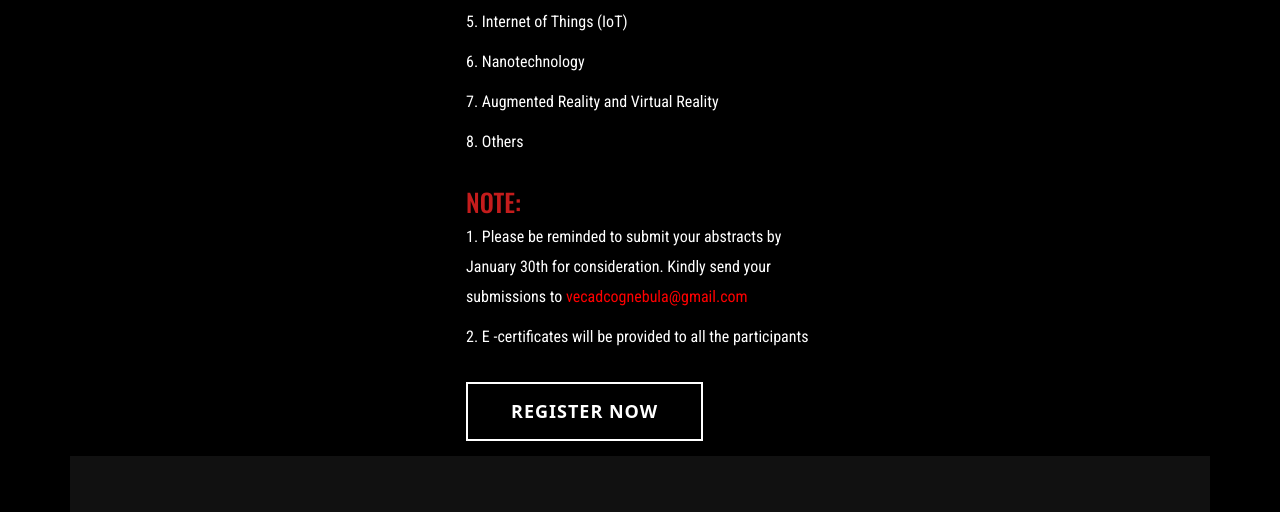
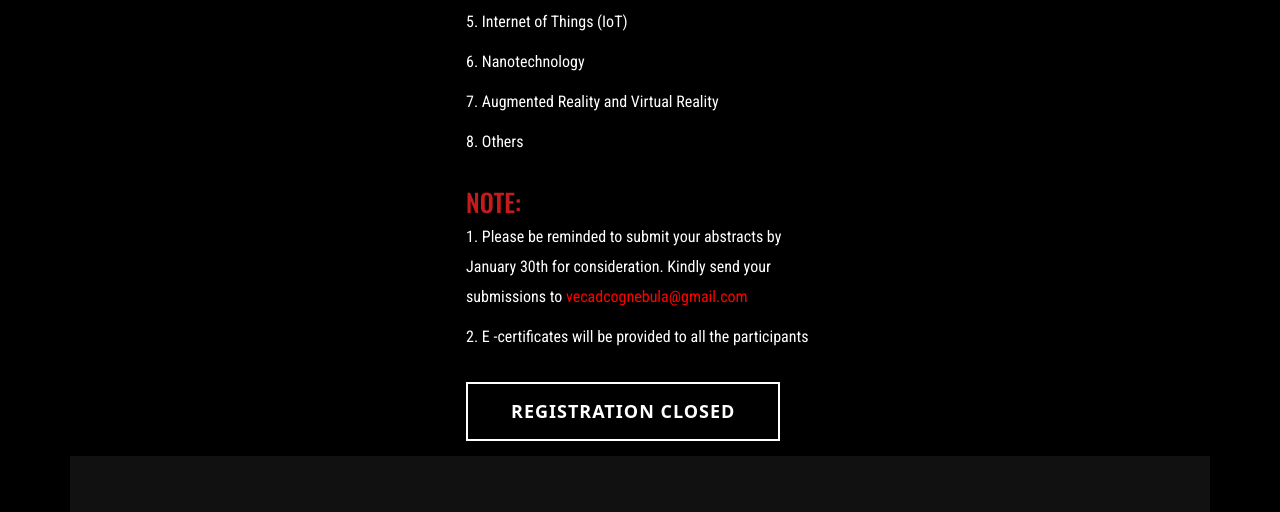
Before and after one commit to Fyzil2003/Cognebula, a plain HTML site: page paper.html in a window 1280 px wide. Shown: the part 1730-2242 px from the top of the page. Drawn offline with nearby package versions, Linux system fonts and the light colour scheme.

Commit message:
changed content

```diff
--- a/paper.html
+++ b/paper.html
@@ -179,7 +179,7 @@
 
 
 
-                <a href="https://forms.gle/YrPUQxH5Yvgcccjx5" class=" border-btn hero-btn hvr-buzz-out" data-animation="fadeInLeft" data-delay="0.3s" style="text-decoration: none; color: white;">REGISTER NOW</a>
+                <a href="" class=" border-btn hero-btn hvr-buzz-out" data-animation="fadeInLeft" data-delay="0.3s" style="text-decoration: none; color: white;">REGISTRATION CLOSED</a>
             </div>
         </div>
 
```
